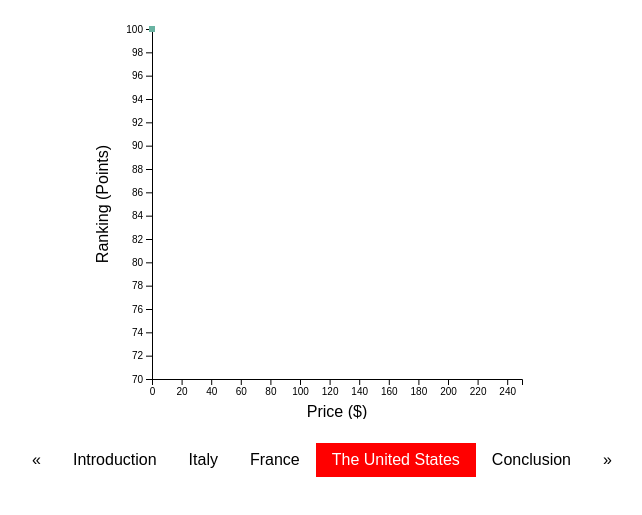
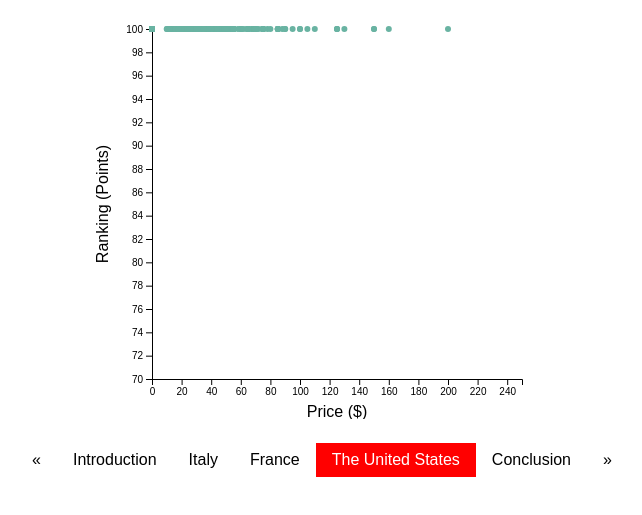
Before and after one commit to musicalmaya12/narrativeVisualization, a plain HTML site: page unitedstates.html in a window 1280 px wide. Shown: the part 61-576 px from the top of the page, without its empty margins (318-960 px from the left). Drawn offline with nearby package versions, Linux system fonts and the light colour scheme.

Commit message:
Update unitedstates.html

```diff
--- a/unitedstates.html
+++ b/unitedstates.html
@@ -97,7 +97,7 @@ var svg = d3.select("#theus")
     .enter()
     .append("circle")
       .attr("cx", function (d) {
-        if (d.country==="The United States") {
+        if (d.country==="United States") {
           return x(d.price);
         }
       })
```
